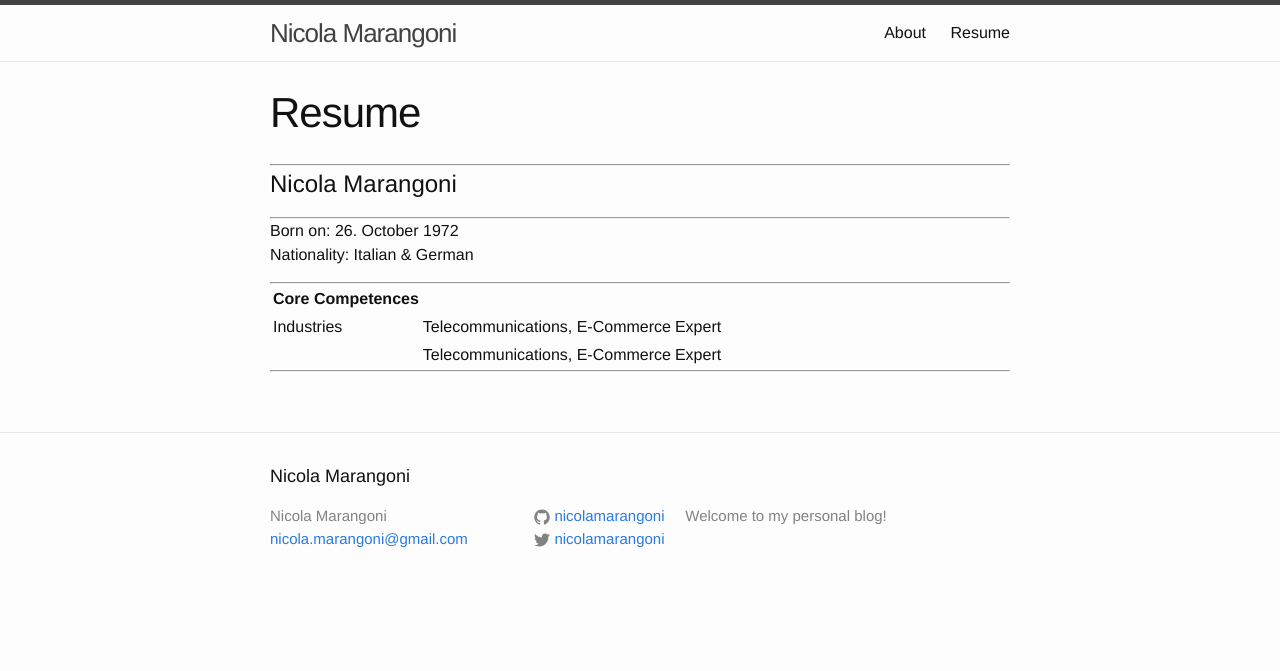
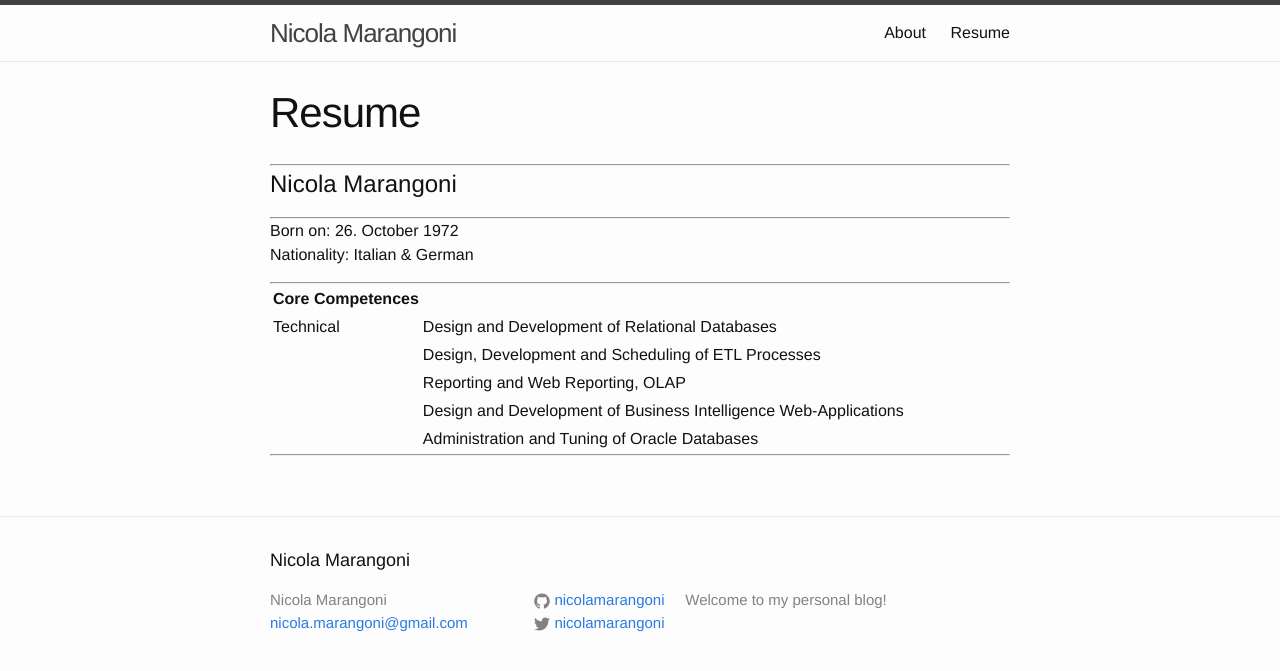
Before and after one commit to nicolamarangoni/nicolamarangoni.github.io, a Jekyll site: the page built from resume.md, in a window 1280 px wide. Shown: the top 671 px of the page. Built offline with Jekyll 4.4.1, drawn with Linux system fonts in a browser that asks for light colours.

Commit message:
Updated resume.md

```diff
--- a/resume.md
+++ b/resume.md
@@ -15,9 +15,12 @@ Nationality: Italian & German
 
 ---
 
-| Core Competences | | |
+| Core Competences | |
 | -- | -- | -- |
-| Industries | Telecommunications, E-Commerce | Expert |
-|  | Telecommunications, E-Commerce | Expert |
+| Technical | Design and Development of Relational Databases
+| | Design, Development and Scheduling of ETL Processes |
+| | Reporting and Web Reporting, OLAP |
+| | Design and Development of Business Intelligence Web-Applications |
+| | Administration and Tuning of Oracle Databases |
 
 ---
```
